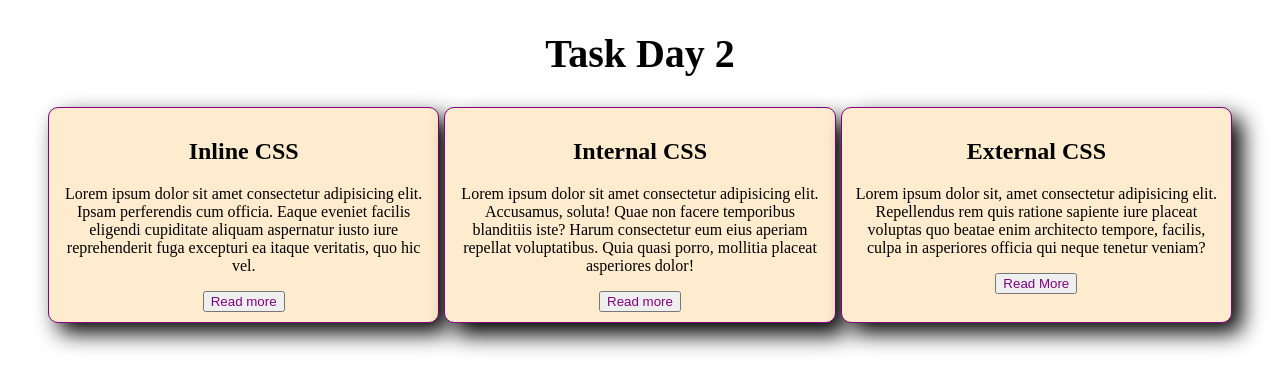
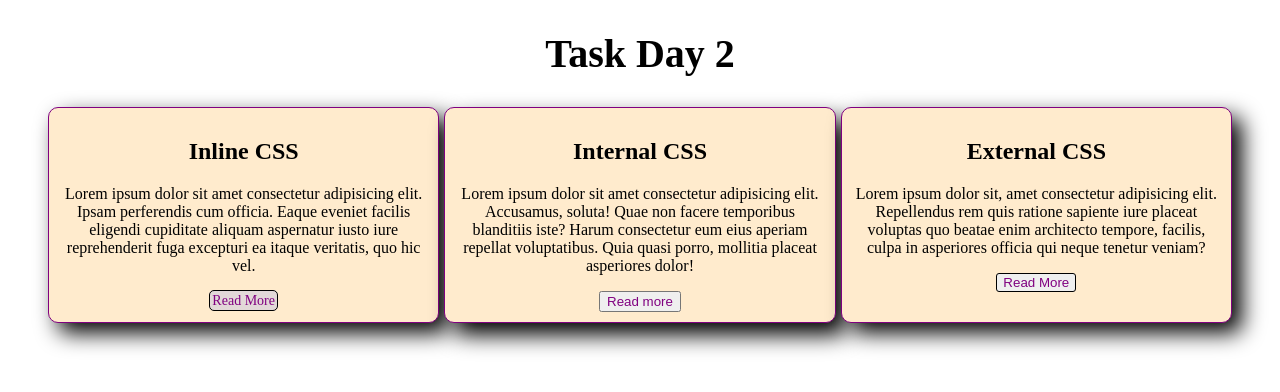
Before and after one commit to ForhadAhmed367423/Second-day-task, a plain HTML site: page index.html in a window 1280 px wide. Drawn offline with Linux system fonts and the light colour scheme.

Commit message:
added css and a reademore page

```diff
--- a/external.css
+++ b/external.css
@@ -18,3 +18,13 @@
     width: 35%;
     padding: 10px;
 }
+.style{
+    transition: 0.5s;
+    border: 1px solid black;
+    border-radius: 3px;
+
+}
+.style:hover{
+    background-color: yellow;
+    color: black;
+}
--- a/index.html
+++ b/index.html
@@ -5,6 +5,7 @@
     <meta name="viewport" content="width=device-width, initial-scale=1.0">
     <title>2nd Task web</title>
     <link rel="stylesheet" href="external.css">
+
     <style>
         body{
             padding: 0 40px;
@@ -23,6 +24,11 @@
 
         #button{
             color: purple;
+            transition: 1s;
+
+        }
+        #button:hover{
+            background-color: aqua;
 
         }
         .wrap{
@@ -47,7 +53,10 @@
     border: 1px solid purple; border-radius: 10px; box-shadow: 10px 10px 22px; padding: 10px; width: 35%;">
         <h2 style="text-align: center; color: black;">Inline CSS</h2>
     <p>Lorem ipsum dolor sit amet consectetur adipisicing elit. Ipsam perferendis cum officia. Eaque eveniet facilis eligendi cupiditate aliquam aspernatur iusto iure reprehenderit fuga excepturi ea itaque veritatis, quo hic vel.</p>
-    <button style="color: purple;">Read more</button>
+    <!-- <div class=""></div><div style="text-decoration: none; background-color: rgb(216, 17, 17); width: 72px; ">
+
+    </div>  -->
+    <a href="readmore1.html" style=" color: purple; text-decoration: none; background-color: rgb(226, 216, 216); border: 1px solid black; border-radius: 5px; padding: 2px; font-size: 14px;" target="_blank " >Read More</a>
     </div>
 
     <div class="internal-css">
@@ -58,7 +67,7 @@
     <div class="external_css">
         <h2>External CSS</h2>
         <p>Lorem ipsum dolor sit, amet consectetur adipisicing elit. Repellendus rem quis ratione sapiente iure placeat voluptas quo beatae enim architecto tempore, facilis, culpa in asperiores officia qui neque tenetur veniam?</p>
-        <button>Read More</button>
+        <button class="style">Read More</button>
     </div>
     </div>
 </body>
```
Also changed, not shown: readmore1.html (added, +11 -0 lines).
